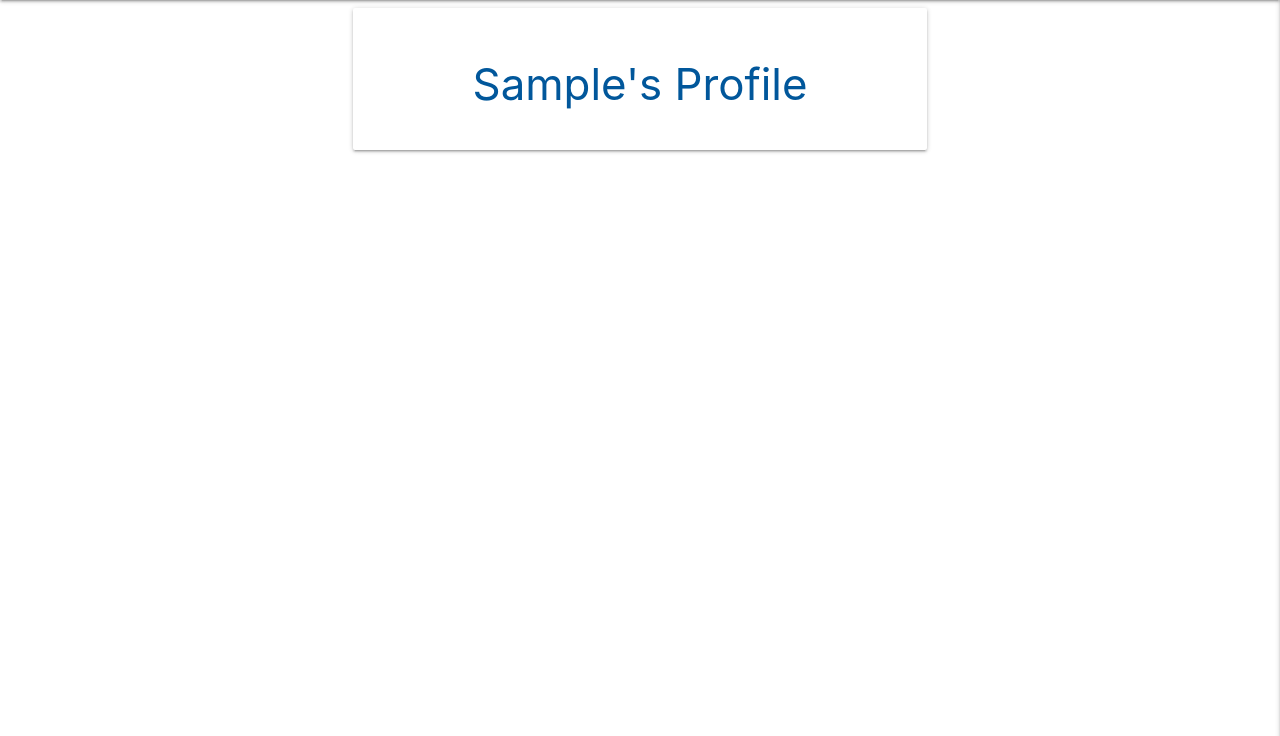
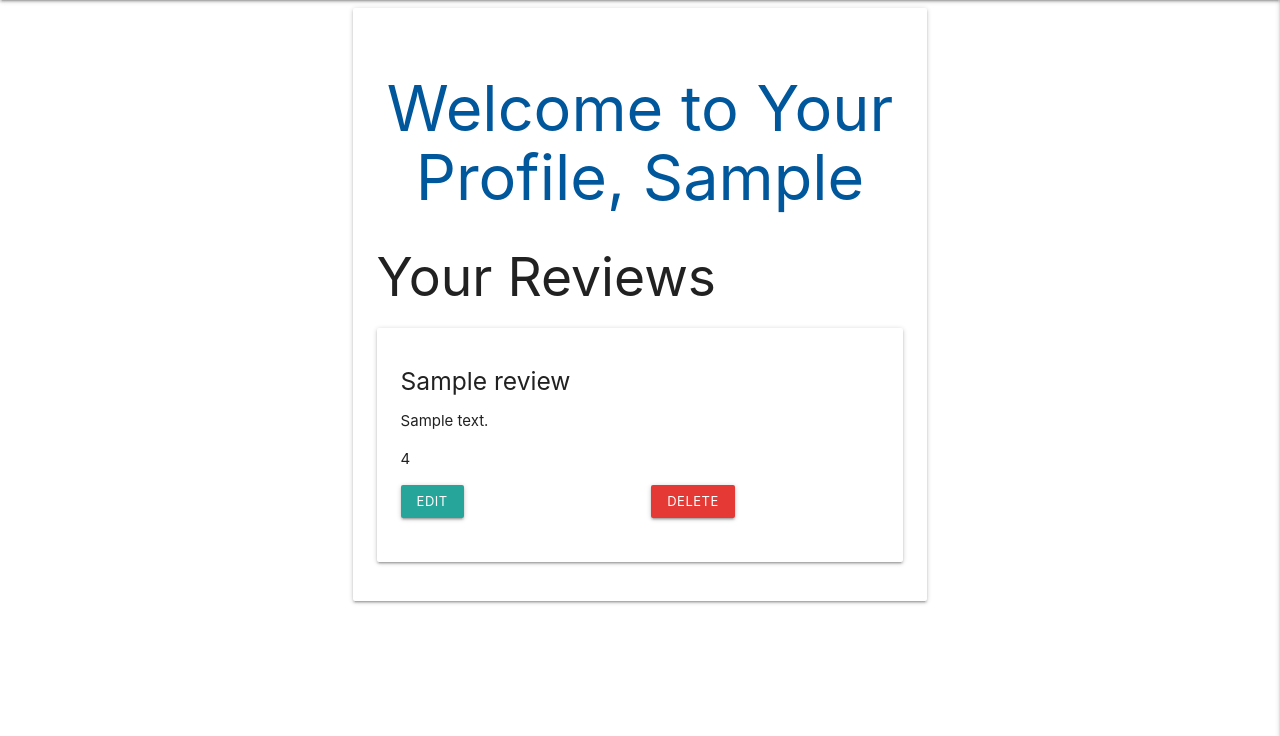
Before and after one commit to amegeddon/Paws-and-Pints, a Flask app: template templates/profile.html in a window 1280 px wide. Shown: the part 64-800 px from the top of the page. Run offline with Flask 3, Linux system fonts and the light colour scheme; the visitor is signed in with stand-in values (Sample User, id 1); the template is opened without the code that fills it: most values are stand-ins (such as "Sample title", 1, 10 or a date in 2020); some libraries are stand-ins or nearby versions.

Commit message:
Update the profile.html template to  present user reviews retrieved from the profile route function.

```diff
--- a/templates/profile.html
+++ b/templates/profile.html
@@ -1,14 +1,38 @@
 {% extends "base.html" %}
 {% block content %}
 
-    <div class="row">
-        <div class="col s12 m8 offset-m2">
-            <div class="card-panel">
-                <h3 class="center-align light-blue-text text-darken-4">
-                    {{ username.capitalize() }}'s Profile
-                </h3>
-            </div>
+<div class="row">
+    <div class="col s12 m8 offset-m2">
+        <div class="card-panel">
+            <h1 class="center-align light-blue-text text-darken-4">Welcome to Your Profile, {{ username.capitalize() }}</h1>
+
+            <h2>Your Reviews</h2>
+            <ul>
+                <!-- Iterate over user's reviews -->
+                {% for review in user_reviews %}
+                <li>
+                    <div class="card-panel">
+                        <h5>{{ review.title }}</h5>
+                        <p>{{ review.review_text }}</p>
+                        <p class="">{{ review.user_rating }}</p>
+                        <!-- Add buttons for editing or deleting the review -->
+                        <div class="row">
+                            <div class="col s6">
+                                <a href="" class="waves-effect waves-light btn-small">Edit</a>
+                            </div>
+                            <div class="col s6">
+                                <form action="" method="POST">
+                                    <input type="hidden" name="_method" value="DELETE">
+                                    <button type="submit" class="waves-effect waves-light btn-small red darken-1">Delete</button>
+                                </form>
+                            </div>
+                        </div>
+                    </div>
+                </li>
+                {% endfor %}
+            </ul>
         </div>
     </div>
+</div>
 
 {% endblock %}
```
